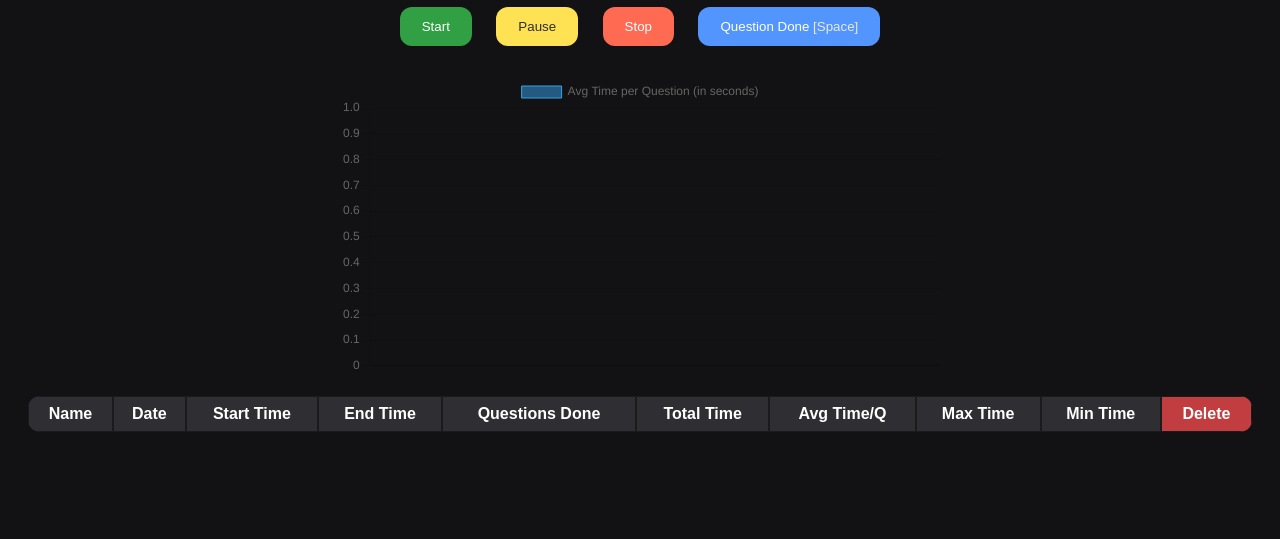
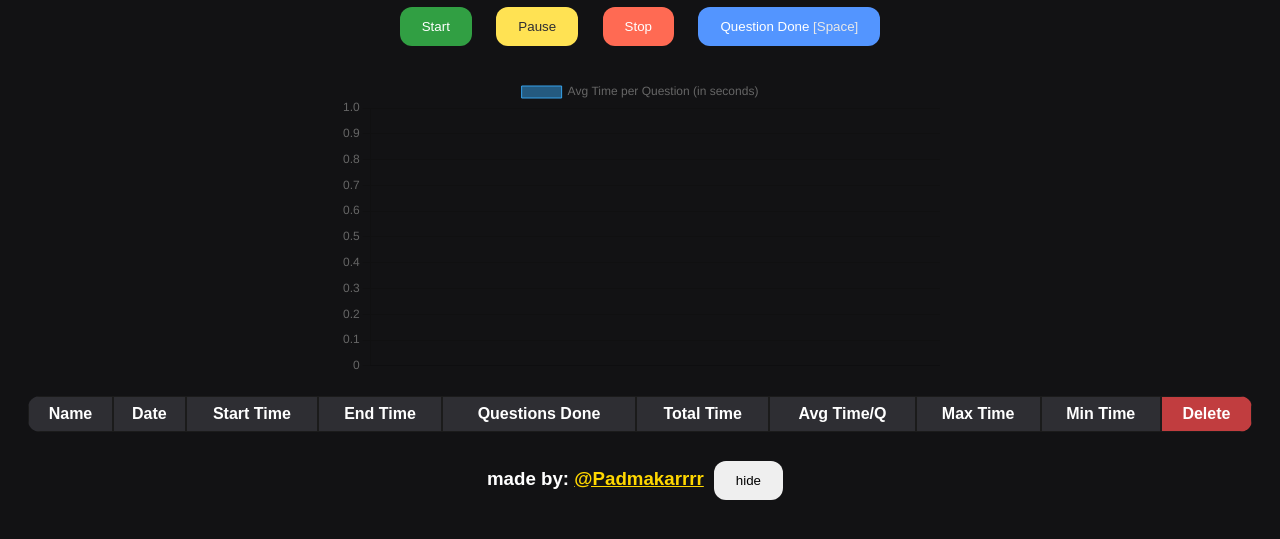
Before and after one commit to Padmakarthedeveloper/Timer-2.0, a plain HTML site: page index.html in a window 1280 px wide. Shown: the part 333-872 px from the top of the page. Before the commit the page ends 800 px from the top, so only its background shows below. Drawn offline with nearby package versions, Linux system fonts and the light colour scheme.

Commit message:
Update index.html

```diff
--- a/index.html
+++ b/index.html
@@ -71,6 +71,9 @@
     <tbody style="border-radius: 5px;"></tbody>
   </table>
 
+  <h3 id="creds">
+    made by: <a href="https://instagram.com/padmakarrrr" style="color: gold;">@Padmakarrrr</a><button id="hide"> hide </button>
+  </h3>
   <script>
     let sessionStart, sessionEnd, intervalTotal, intervalQuestion;
     let totalSeconds = 0, questionSeconds = 0;
@@ -161,6 +164,11 @@
     document.getElementById("stopBtn").addEventListener("click", stopTimer);
     doneBtn.addEventListener("click", questionDone);
 
+    function hide(){
+        document.getElementById("creds").remove()
+    }
+    document.getElementById("hide").addEventListener("click", hide)
+
     document.body.addEventListener("keydown", e => {
       if (e.code === "Space") {
         e.preventDefault();
```
